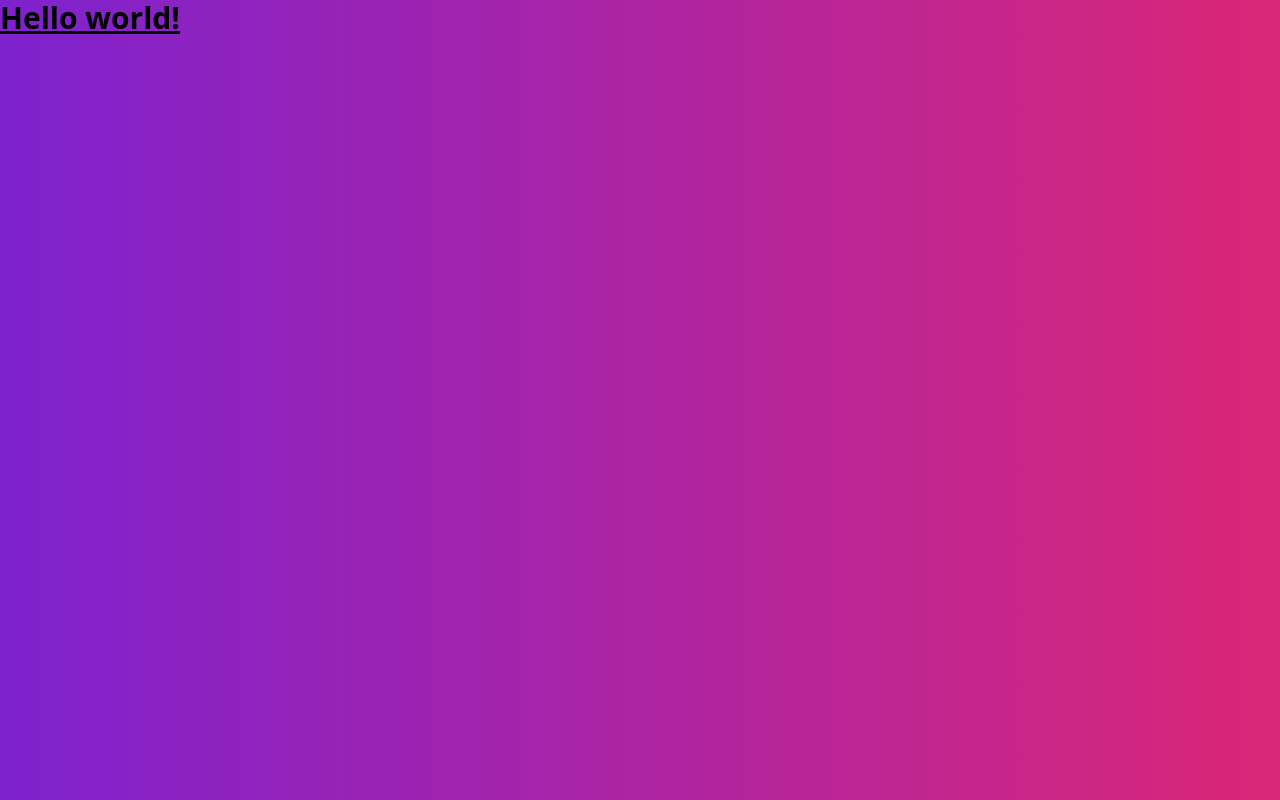
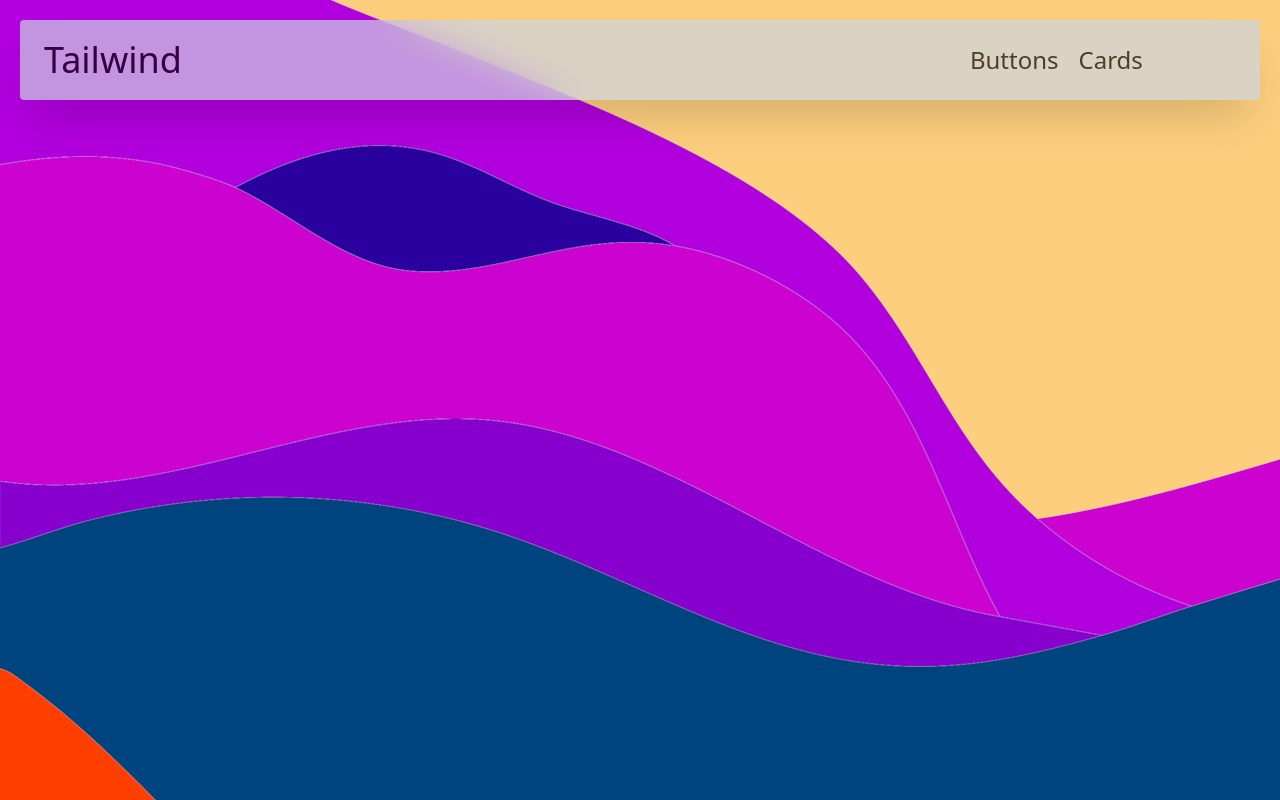
Before and after one commit to woniw/tailwind-components, a website: page index.html in a window 1280 px wide. Drawn offline with Linux system fonts and the light colour scheme.

Commit message:
nav page || items created + translation + animations

```diff
--- a/index.html
+++ b/index.html
@@ -3,11 +3,23 @@
 <head>
   <meta charset="UTF-8">
   <meta name="viewport" content="width=device-width, initial-scale=1.0">
+  <link href="./src/style/navigation.css" rel="stylesheet">
   <link href="./dist/output.css" rel="stylesheet">
+  <link rel="stylesheet" href="https://cdnjs.cloudflare.com/ajax/libs/font-awesome/6.5.0/css/all.min.css">
+  <title>Navigation</title>
+  <nav class="p-5">
+    <div class="bg-slate-300 w-full h-20 flex space-x-5 items-center rounded opacity-70 backdrop-blur-lg shadow-2xl">
+      <div class="navbar_title pl-6 text-4xl">Tailwind</div>
+      <div class="pl-6 text-2xl transition-all delay-150 duration-500 ease-in-out hover:-translate-y-1 hover:text-3xl">Buttons</div>
+      <div class="text-2xl transition-all delay-150 duration-500 ease-in-out hover:text-3xl hover:-translate-y-1">Cards</div>
+
+      <div class="user_info">
+        <div class=""></div>
+      </div>
+    </div>
+  </nav>
 </head>
-<body class="bg-gradient-to-r from-purple-700 to-pink-600 ">
-  <h1 class="text-3xl font-bold underline">
-    Hello world!
-  </h1>
+<body>
+
 </body>
 </html>
--- /dev/null
+++ b/src/style/navigation.css
@@ -0,0 +1,6 @@
+body{
+    background-image: url('../../assets/images/nigel-hoare-bXYMrpfLnfU-unsplash.jpg');
+}
+.navbar_title{
+    padding-right: 60%;
+}
```
Also changed, not shown: assets/images/nigel-hoare-bXYMrpfLnfU-unsplash.jpg (added), dist/output.css, src/views/example_page.html (renamed from rename-src/views/example_page.html).
